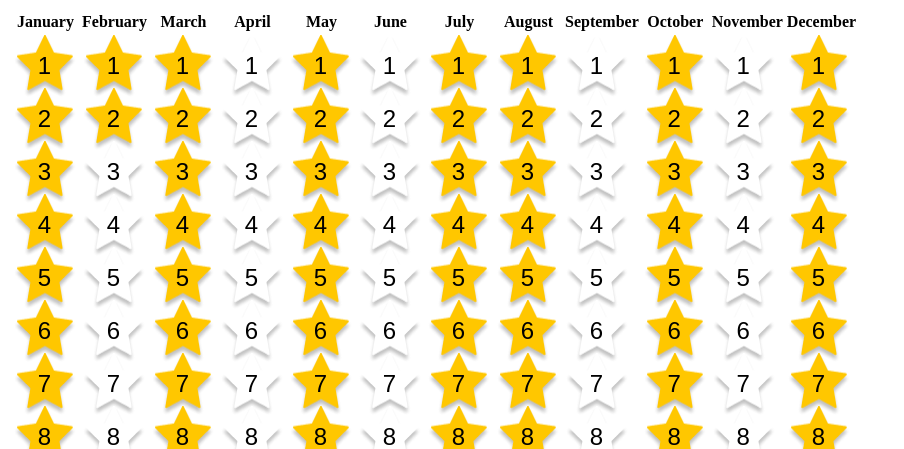
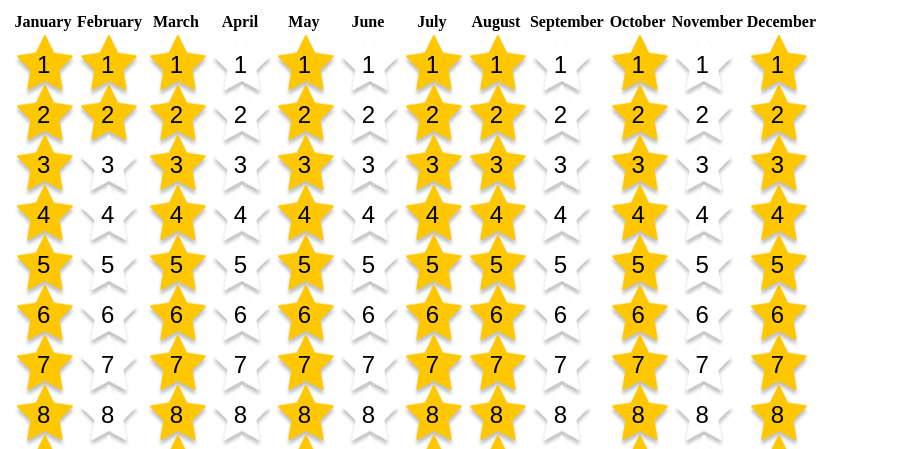
Before and after one commit to FutureNathan/Habit-Calendar, a Flask app: page /calander in a window 1280 px wide. Shown: the top 449 px of the page, without its empty margins (0-904 px from the left). Run offline with Flask 2, Linux system fonts and the light colour scheme; some libraries are stand-ins or nearby versions.

Commit message:
calander styling

```diff
--- a/static/css/calendar-style.css
+++ b/static/css/calendar-style.css
@@ -22,7 +22,7 @@ tr{
 .center {
     margin: auto;
     width: 98%;
-    padding: 10px;
+    padding: 1px;
   }
 
 .calendar{
--- a/static/css/star-style.css
+++ b/static/css/star-style.css
@@ -1,8 +1,8 @@
 .star {
     position: relative;
     display: inline-block;
-    padding-bottom: 45px;
-    padding-right: 65px;
+    padding-bottom: 42px;
+    padding-right: 60px;
     /* Make the width of box same as image */
 }
 
@@ -17,10 +17,10 @@
     position: absolute;
     z-index: 999;
     margin: 0 auto;
-    left: 0;
-    right: 3%;
+    left: 3%;
+    right: 1%;
     text-align: center;
-    top: 38%;
+    top: 39%;
     font-family: Arial, sans-serif;
     font-size: 24px;
     color: rgb(0, 0, 0);
--- a/templates/index.html
+++ b/templates/index.html
@@ -44,7 +44,7 @@
 </head>
 
 <body>
-    {{settings}}
+
     <div class="header" style="width:100%">
         <img src="/static/assets/Back Arrow.png" id="left_btn" style="display: inline" onclick="back()">
         <H1 style="display: inline">Good Habits</H1>
```
